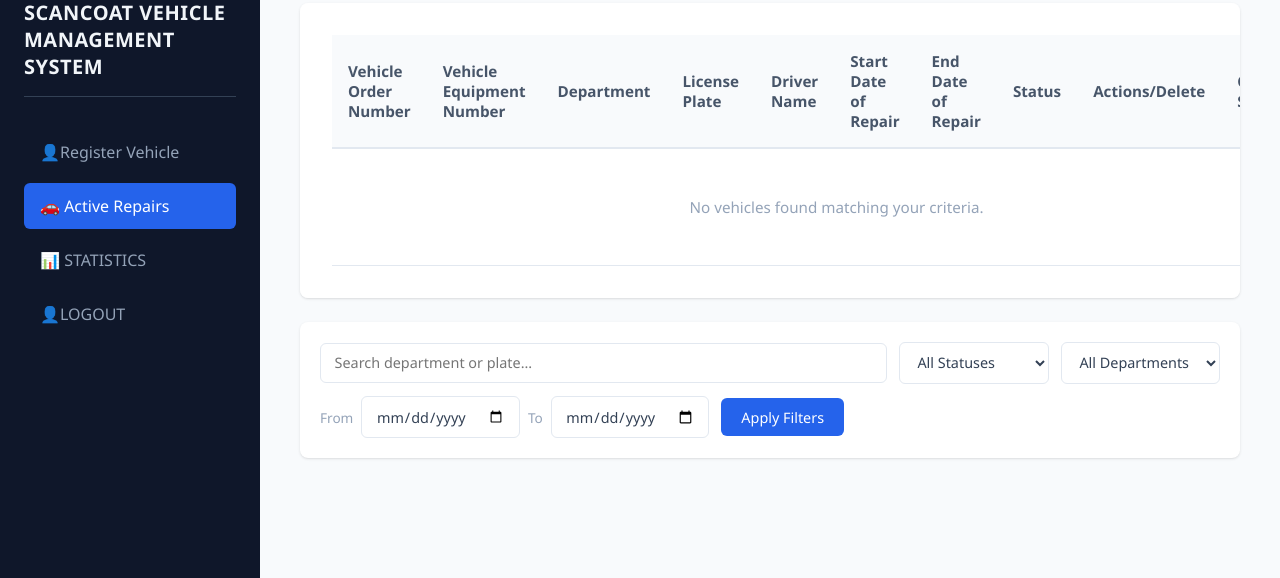
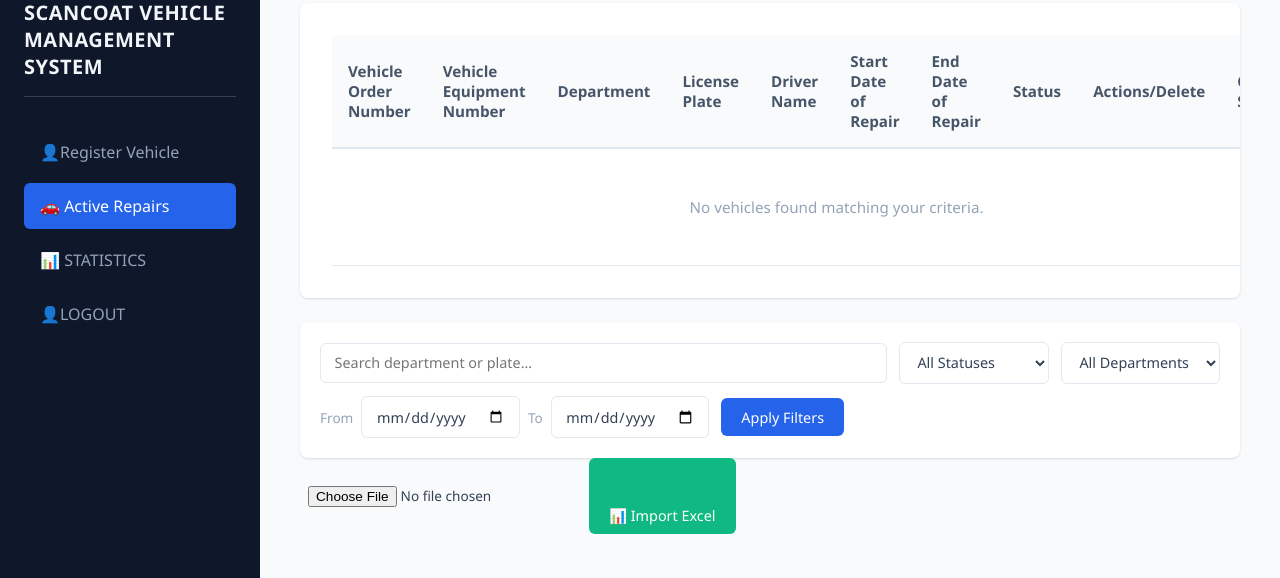
Before and after one commit to devisunknown/vehicle-management-system, a Django app: page /vehicle_list/ in a window 1280 px wide. Shown: the part 222-800 px from the top of the page. Run offline with Django 5.2, Linux system fonts and the light colour scheme; data that the repository does not hold is empty.

Commit message:
excel integration

```diff
--- a/patrick/urls.py
+++ b/patrick/urls.py
@@ -15,5 +15,6 @@ urlpatterns = [
    path('logout/', views.logooutus, name='logout'),
    path('complete/<str:vehicle_order_number>/', views.complete_vehicle, name='complete_vehicle'),
   path('vehicle/complete/<str:vehicle_order_number>/', views.complete_vehicle, name='complete_vehicle'),
+  path('vehicle/upload-excel/', views.upload_excel, name='upload_excel'),
 
 ]
--- a/patrick/views.py
+++ b/patrick/views.py
@@ -13,6 +13,7 @@ from django.db.models import Count
 import json
 from django.db import IntegrityError
 from django.urls import reverse
+import openpyxl
 
 def loginpg(request):
     return render(request, 'scancoat.html')
@@ -219,3 +220,39 @@ def complete_vehicle(request, vehicle_order_number):
 
 
     return redirect('vehicle_list')
+
+
+@login_required
+def upload_excel(request):
+    if request.method == "POST" and request.FILES.get('excel_file'):
+        excel_file = request.FILES['excel_file']
+
+        if not excel_file.name.endswith('.xlsx'):
+            messages.error(request, "Invalid file format. Please upload a .xlsx Excel file.")
+            return redirect('vehicleview')
+
+        try:
+            wb = openpyxl.load_workbook(excel_file)
+            worksheet = wb.active
+            created_count = 0
+
+            for row in worksheet.iter_rows(min_row=2, values_only=True):
+                if not row[0]:
+                    continue
+
+                registedvehicle.objects.create(
+                    order_number=row[0],
+                    equip_id=row[1],
+                    department=row[2],
+                    license_plate=row[3],
+                    vehicle_model=row[4],
+                    intialprogress=row[5] if row[5] else 'pending'
+                )
+                created_count += 1
+
+            messages.success(request, f"Successfully imported {created_count} vehicle records!")
+
+        except Exception as e:
+            messages.error(request, f"Error processing file: {str(e)}")
+
+    return redirect('vehicleview')
--- a/templates/vehicle_list.html
+++ b/templates/vehicle_list.html
@@ -453,7 +453,15 @@
                 Found <strong>{{ vehicles.count }}</strong> record{{ vehicles.count|pluralize }}
             </div>
             {% endif %}
+
         </form>
+        <form action="{% url 'upload_excel' %}" method="POST" enctype="multipart/form-data" style="display: flex; gap: 0.5rem; align-items: center;"><br><br>
+        {% csrf_token %}
+        <input type="file" name="excel_file" accept=".xlsx" required style="font-size: 0.85rem; color: var(--text-main);"><br><br>
+        <button type="submit" class="btn-filter" style="background-color: var(--success-color);"><br><br>
+            📊 Import Excel
+        </button>
+    </form>
     </main>
 
 </body>
```
Also changed, not shown: db.sqlite3.
